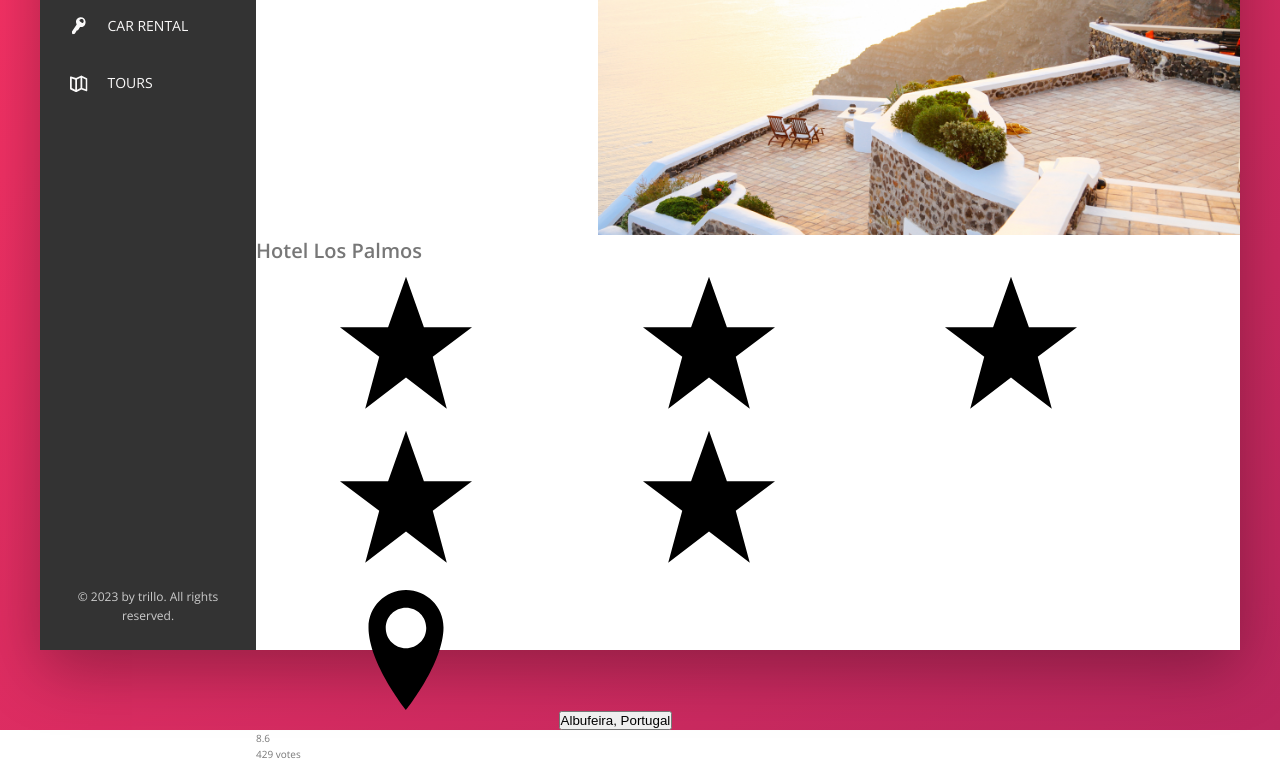
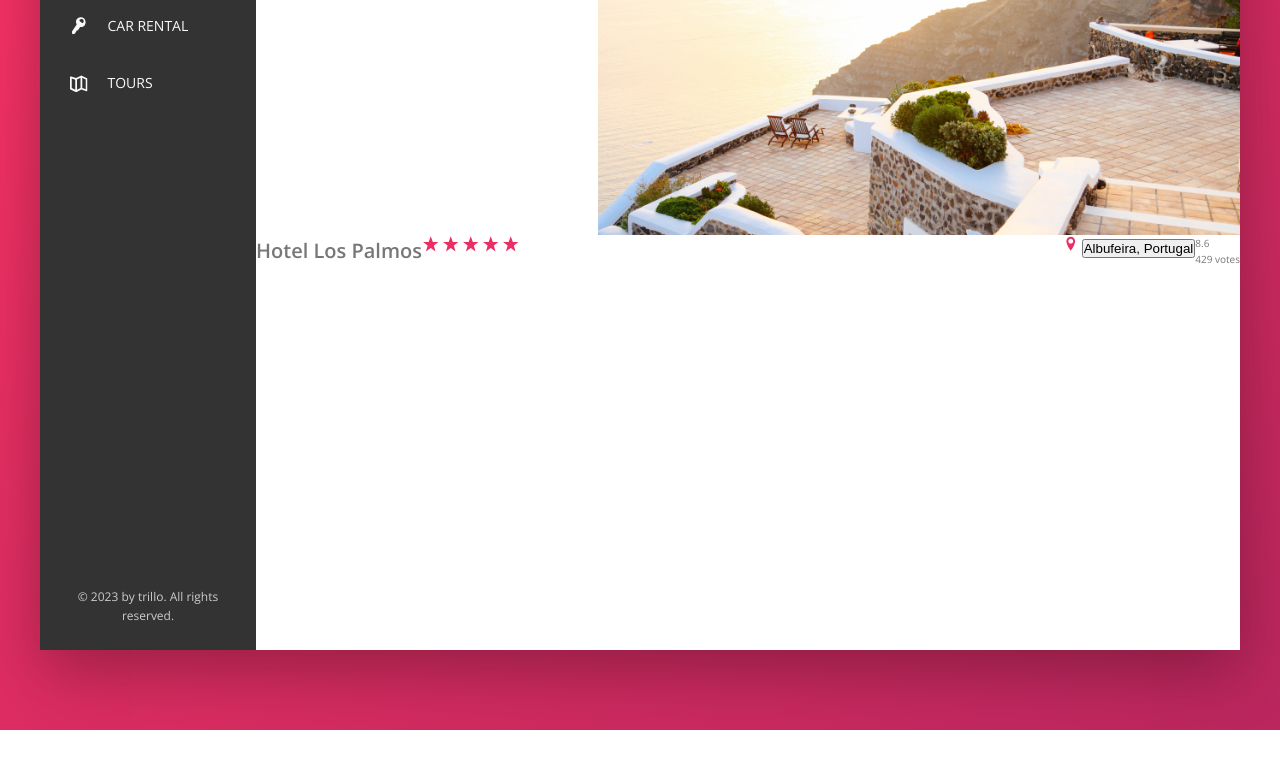
Before and after one commit to jcarroll1976/TrilloApp, a website: page index.html in a window 1280 px wide. Shown: the part 300-1062 px from the top of the page. After the commit the page ends 1030 px from the top, so only its background shows below. Drawn offline with nearby package versions, Linux system fonts and the light colour scheme.

Commit message:
Added some styles to heading part of main section

```diff
--- a/sass/_components.scss
+++ b/sass/_components.scss
@@ -202,5 +202,36 @@
 //HOTEL OVERVIEW
 
 .overview {
+    display:flex;
 
+    &__heading {
+
+    }
+
+    &__stars {
+        margin-right: auto;
+    }
+
+    &__icon-star,
+    &__icon-location {
+        width: 1.75rem;
+        height: 1.75rem;
+        fill: var(--color-primary);
+    }
+
+    &__location {
+
+    }
+
+    &__rating {
+
+    }
+
+    &__rating-average {
+
+    }
+
+    &__rating-count {
+
+    }
 }
```
Also changed, not shown: css/style.css.
